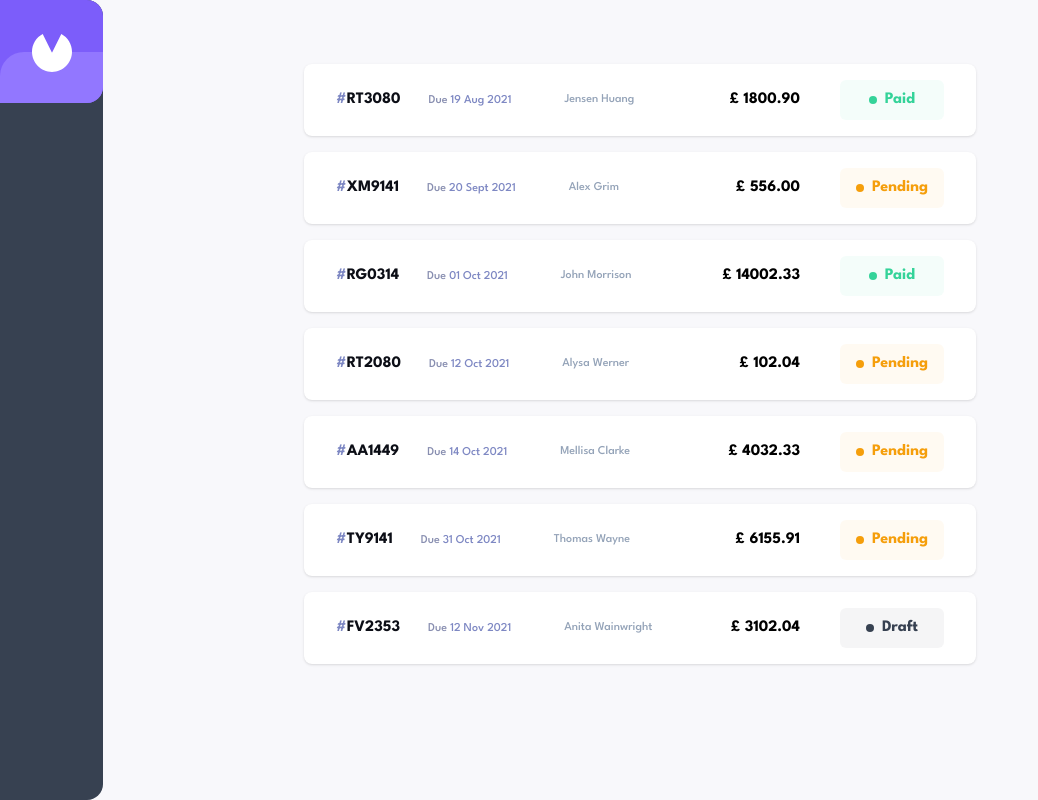
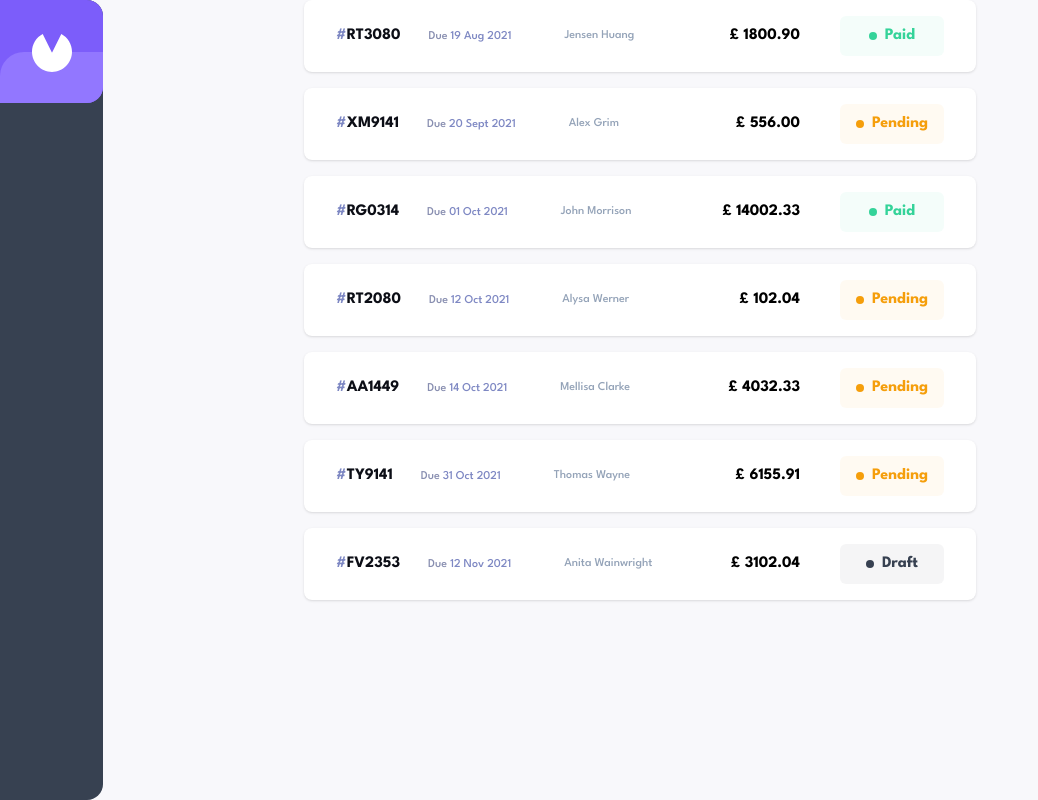
Before and after one commit to ltk55/invoice-app, a Next.js app: page / in a window 1280 px wide. Shown: the whole page, without its empty margins (0-1038 px from the left). Built offline with nearby package versions, Linux system fonts and the light colour scheme.

Commit message:
feat: add Zustand and invoiceStore

```diff
--- a/components/home/InvoiceList.tsx
+++ b/components/home/InvoiceList.tsx
@@ -1,11 +1,15 @@
-import data from "@/data/data.json";
+"use client";
+
+import useInvoiceStore from "@/lib/invoiceStore";
 
 import InvoiceItem from "./InvoiceItem";
 
 export default function InvoiceList(): React.JSX.Element {
+  const [invoices] = useInvoiceStore((state) => [state.invoices]);
+
   return (
-    <ul className="mb-28 mt-8 flex w-[672px] list-none flex-col gap-4 md:mt-16">
-      {data.map((invoice) => (
+    <ul className="mb-28 flex w-[672px] list-none flex-col gap-4">
+      {invoices.map((invoice) => (
         <InvoiceItem key={invoice.id} invoice={invoice} />
       ))}
     </ul>
--- /dev/null
+++ b/lib/invoiceStore.ts
@@ -0,0 +1,24 @@
+import { create } from "zustand";
+import { createJSONStorage, persist } from "zustand/middleware";
+
+import type { Invoice } from "@/types";
+
+import initialData from "../data/data.json";
+
+interface InvoiceStore {
+  invoices: Invoice[];
+}
+
+const useInvoiceStore = create<InvoiceStore>()(
+  persist(
+    (set) => ({
+      invoices: initialData as Invoice[],
+    }),
+    {
+      name: "invoice-app-storage",
+      storage: createJSONStorage(() => sessionStorage),
+    },
+  ),
+);
+
+export default useInvoiceStore;
--- a/package.json
+++ b/package.json
@@ -16,7 +16,8 @@
     "next": "14.0.2",
     "react": "^18",
     "react-dom": "^18",
-    "tailwind-merge": "^2.0.0"
+    "tailwind-merge": "^2.0.0",
+    "zustand": "^4.4.6"
   },
   "devDependencies": {
     "@types/node": "^20",
```
Also changed, not shown: 1 other file (tests, documents, lock files or other folders).
